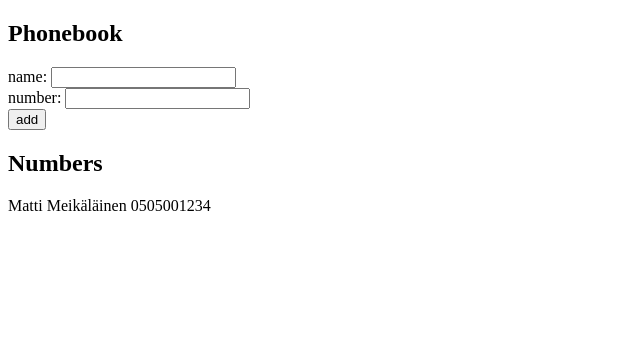
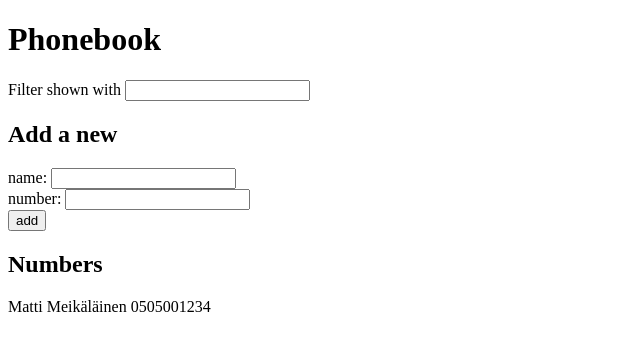
Before and after one commit to joonaskinnunen/Full-stack-open-2019, a React (Create React App) app in the folder osa2/puhelinluettelo/: page / in a window 1280 px wide. Shown: the top 350 px of the page, without its empty margins (0-640 px from the left). Built offline with nearby package versions, Linux system fonts and the light colour scheme.

Commit message:
Add task 2.9

```diff
--- a/osa2/puhelinluettelo/src/App.js
+++ b/osa2/puhelinluettelo/src/App.js
@@ -6,6 +6,7 @@ const App = () => {
   ])
   const [newName, setNewName] = useState('')
   const [newNumber, setNewNumber] = useState('')
+  const [newSearch, setNewSearch] = useState('')
 
   const addName = (event) => {
     event.preventDefault()
@@ -35,9 +36,16 @@ const App = () => {
     setNewNumber(event.target.value)
   }
 
+  const handleSearchChange = (event) => {
+    console.log(event.target.value)
+    setNewSearch(event.target.value)
+  }
+
   return (
     <div>
-      <h2>Phonebook</h2>
+      <h1>Phonebook</h1>
+      <p>Filter shown with <input value={newSearch} onChange={handleSearchChange} /></p>
+      <h2>Add a new</h2>
       <form onSubmit={addName}>
         <div>
           name: <input value={newName} onChange={handleNameChange} />
@@ -50,7 +58,7 @@ const App = () => {
         </div>
       </form>
       <h2>Numbers</h2>
-      {persons.map((x, i) => <p key={i}>{x.name} {x.number}</p>)}
+      {persons.map((x, i) => x.name.toLowerCase().includes(newSearch.toLowerCase()) || x.number.includes(newSearch.toLowerCase()) ? <p key={i}>{x.name} {x.number}</p> : console.log("Ei sisällä haettavaa sanaa"))}
     </div>
   )
 
```
